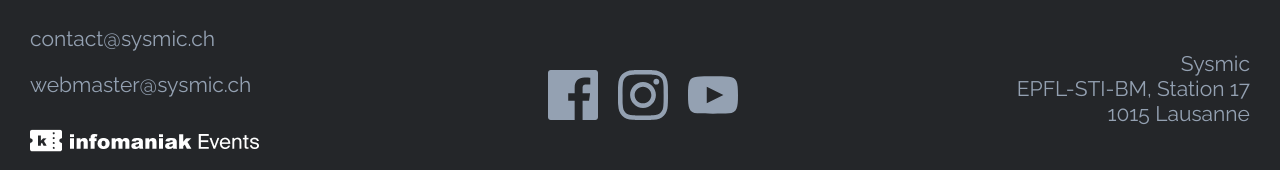
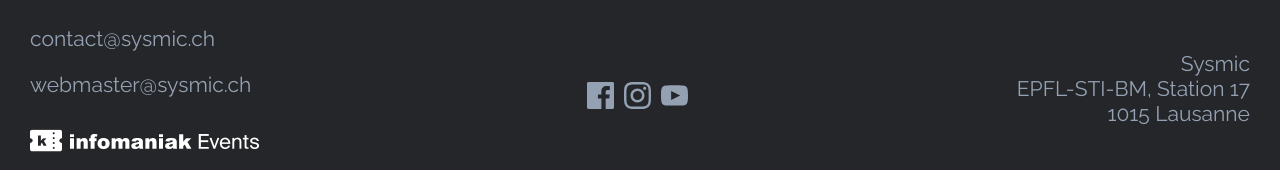
Before and after one commit to Sysmic-Festival/website, a Vue app: page / in a window 1280 px wide. Shown: the part 9995-10165 px from the top of the page. Built offline with nearby package versions, Linux system fonts and the light colour scheme.

Commit message:
removed duplicate footer img css

```diff
--- a/src/components/Footer.vue
+++ b/src/components/Footer.vue
@@ -124,12 +124,6 @@
           margin-right: 10px;
         }
 
-        footer img{
-          height: 50px;
-          width: 50px;
-          margin: 10px;
-        }
-
         footer path{
           transition: fill, 0.4s
         }
```
